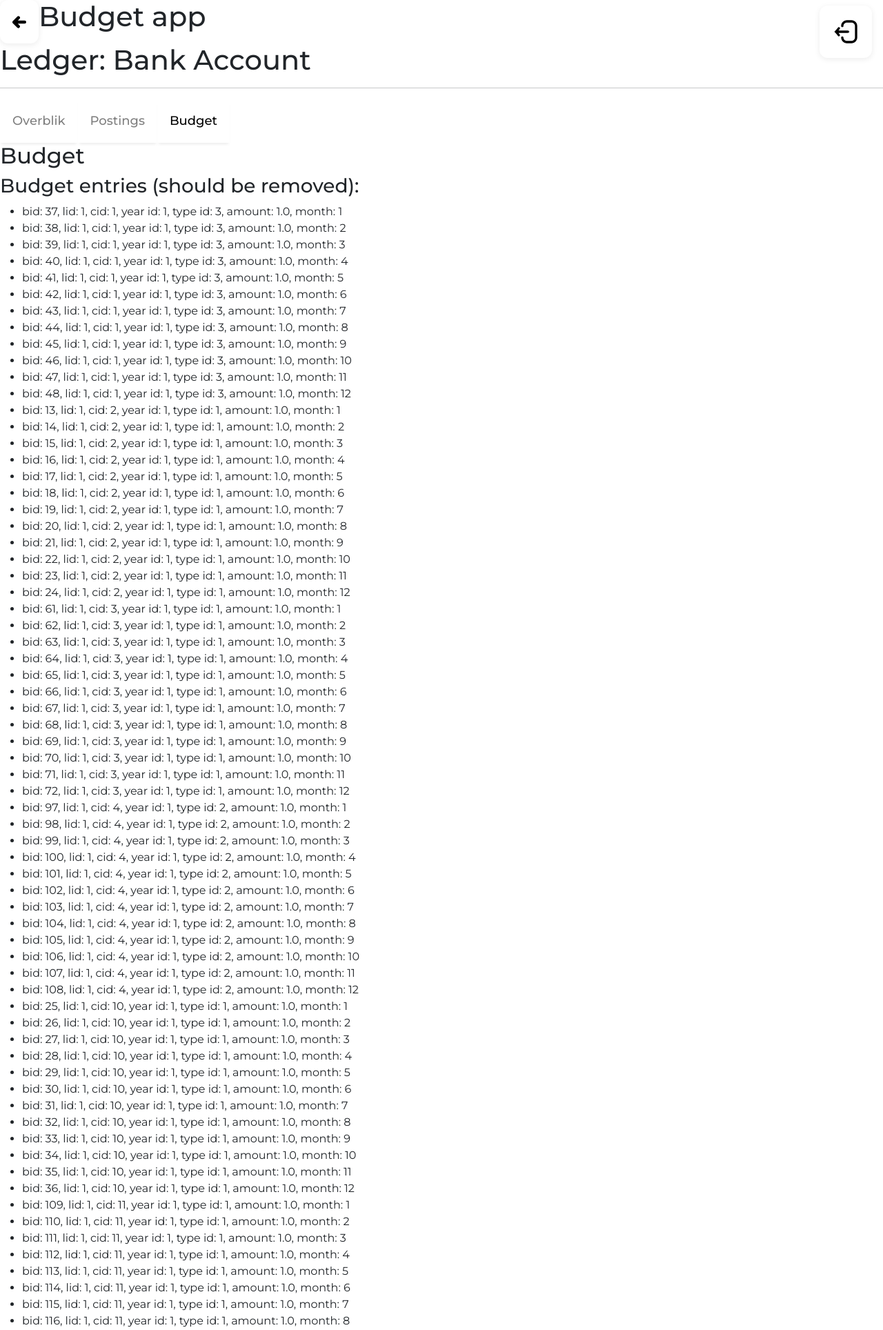
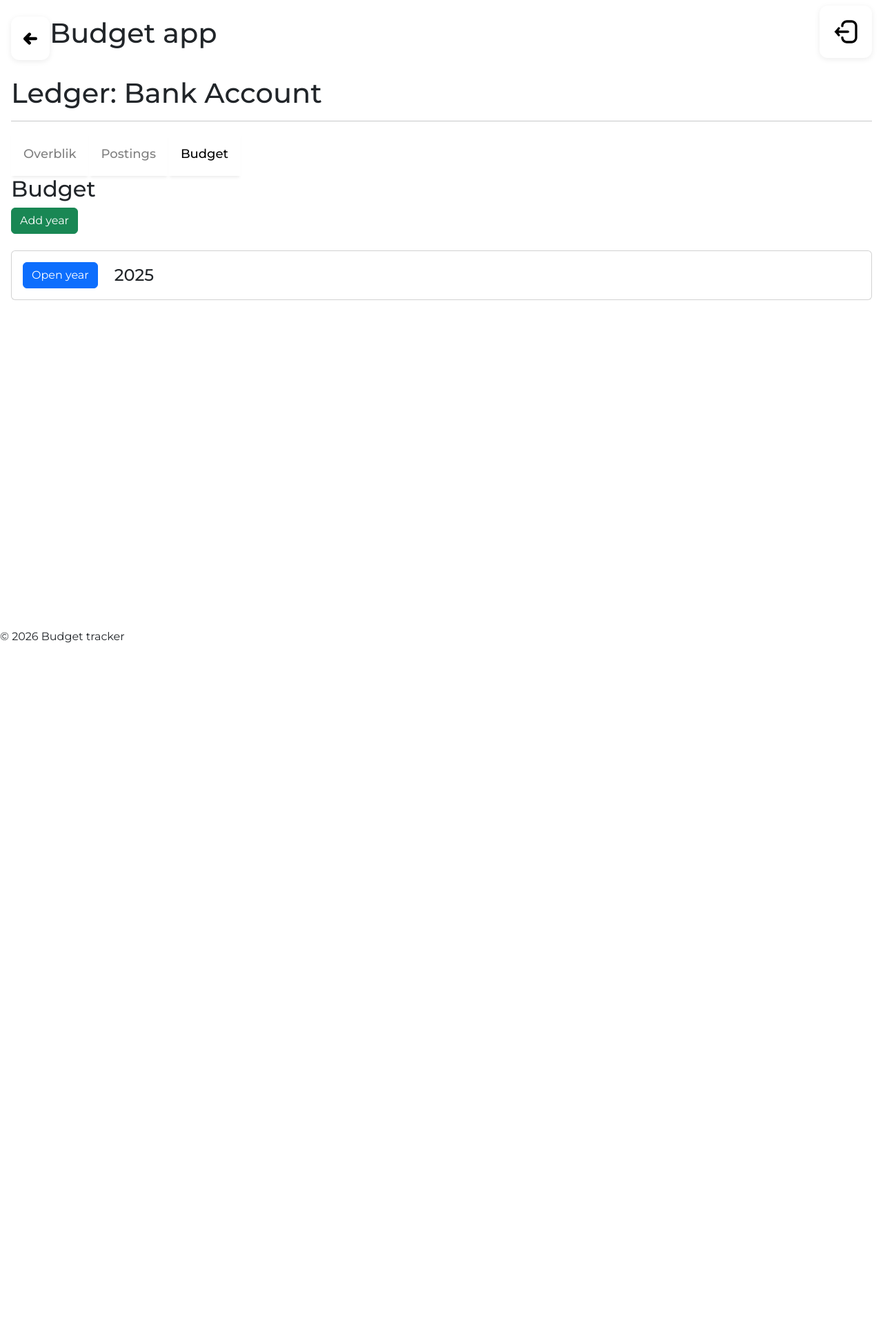
Before and after one commit to pgh911/DIS-project-group-47, a Flask app: page /ledgers/1/budget in a window 1280 px wide. Shown: the top 1928 px of the page at 69% size. After the commit the page ends 932 px from the top, so only its background shows below. Run offline with Flask 3, Linux system fonts and the light colour scheme; a user stored in the database is signed in; data comes from the database, SQL or seed files in the repository.

Commit message:
budget edits

```diff
--- a/db/triggers.sql
+++ b/db/triggers.sql
@@ -28,7 +28,7 @@ INSERT INTO
     budget_entries (year_id, amount, cid, lid, type_id, MONTH)
 SELECT
     NEW.year_id,
-    1, -- amount
+    0, -- amount
     c.cid,
     c.lid,
     c.type_id,
@@ -60,7 +60,7 @@ INSERT INTO budget_entries (
 )
 SELECT
     y.year_id,
-    1,
+    0,
     NEW.cid,
     NEW.lid,
     NEW.type_id,
--- a/templates/components/budget/year_table.html
+++ b/templates/components/budget/year_table.html
@@ -30,8 +30,14 @@
 			data-ledger="{{ ledger_year.lid }}">
 			Save budget year
 		</button>
-		<table class="table">
-			<thead>
+		{% for group, color, title in [ ('expense', 'table-danger', 'Expenses'),
+		('saving', 'table-primary', 'Savings'), ('income', 'table-success',
+		'Income') ] %}
+
+		<h5 class="mt-3">{{ title }}</h5>
+
+		<table class="table table-hover">
+						<thead>
 				<tr>
 					<th scope="col">Category</th>
 					<th scope="col">Jan</th>
@@ -48,14 +54,6 @@
 					<th scope="col">Dec</th>
 				</tr>
 			</thead>
-		</table>
-		{% for group, color, title in [ ('expense', 'table-danger', 'Expenses'),
-		('saving', 'table-primary', 'Savings'), ('income', 'table-success',
-		'Income') ] %}
-
-		<h5 class="mt-3">{{ title }}</h5>
-
-		<table class="table table-hover">
 			<tbody class="{{ color }}">
 				{% for c in categories if c.category_type == group %}
 				<tr>
@@ -66,8 +64,10 @@
 					month) | first ) %}
 					<td>
 						<input
-							class="form-control budget-cell"
+							class="form-control form-control-sm budget-cell"
 							type="number"
+							step="100"
+							inputmode="numeric"
 							value="{{ budget.amount if budget else 0 }}"
 							data-bid="{{ budget.bid }}" />
 					</td>
--- a/templates/layout.html
+++ b/templates/layout.html
@@ -35,13 +35,13 @@
 	</head>
 	<body>
 		{% from "components/header/header.html" import header %}
-		<div class="">
+		<div class="px-3 py-4">
 			{{ header () }}
 		</div>
 
-		<main class="">
+		<main class="px-3">
 			{% block content %}
-			<!-- Default content (optional) -->
+
 			{% endblock %}
 		</main>
 
--- a/templates/pages/budget.html
+++ b/templates/pages/budget.html
@@ -11,16 +11,6 @@
 <section>
 	<h2>Budget</h2>
 	<div>
-		<h3>Budget entries (should be removed):</h3>
-		<ul>
-			{% for entry in budget %}
-			<li>
-				bid: {{ entry.bid }}, lid: {{ entry.lid }}, cid: {{ entry.cid }}, year
-				id: {{ entry.year_id }}, type id: {{ entry.type_id }}, amount: {{ entry.amount }}, month: {{ entry.month }}
-			</li>
-			{% endfor %}
-		</ul>
-		<h3>ledger years</h3>
 		{% from "components/budget/year_table.html" import year_table %}
 		<div class="d-flex gap-3 mb-4">
 			<form method="POST">
```
